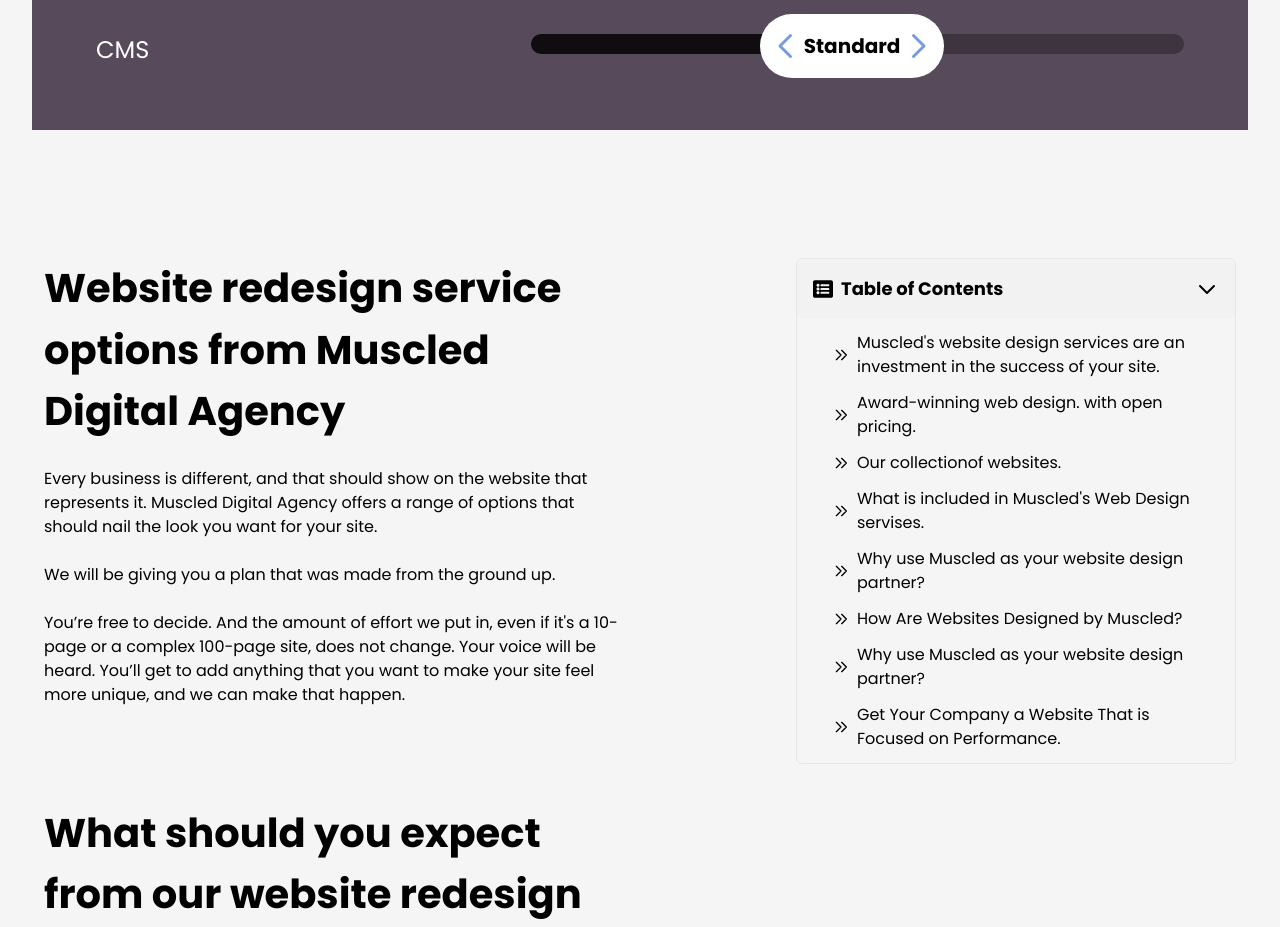
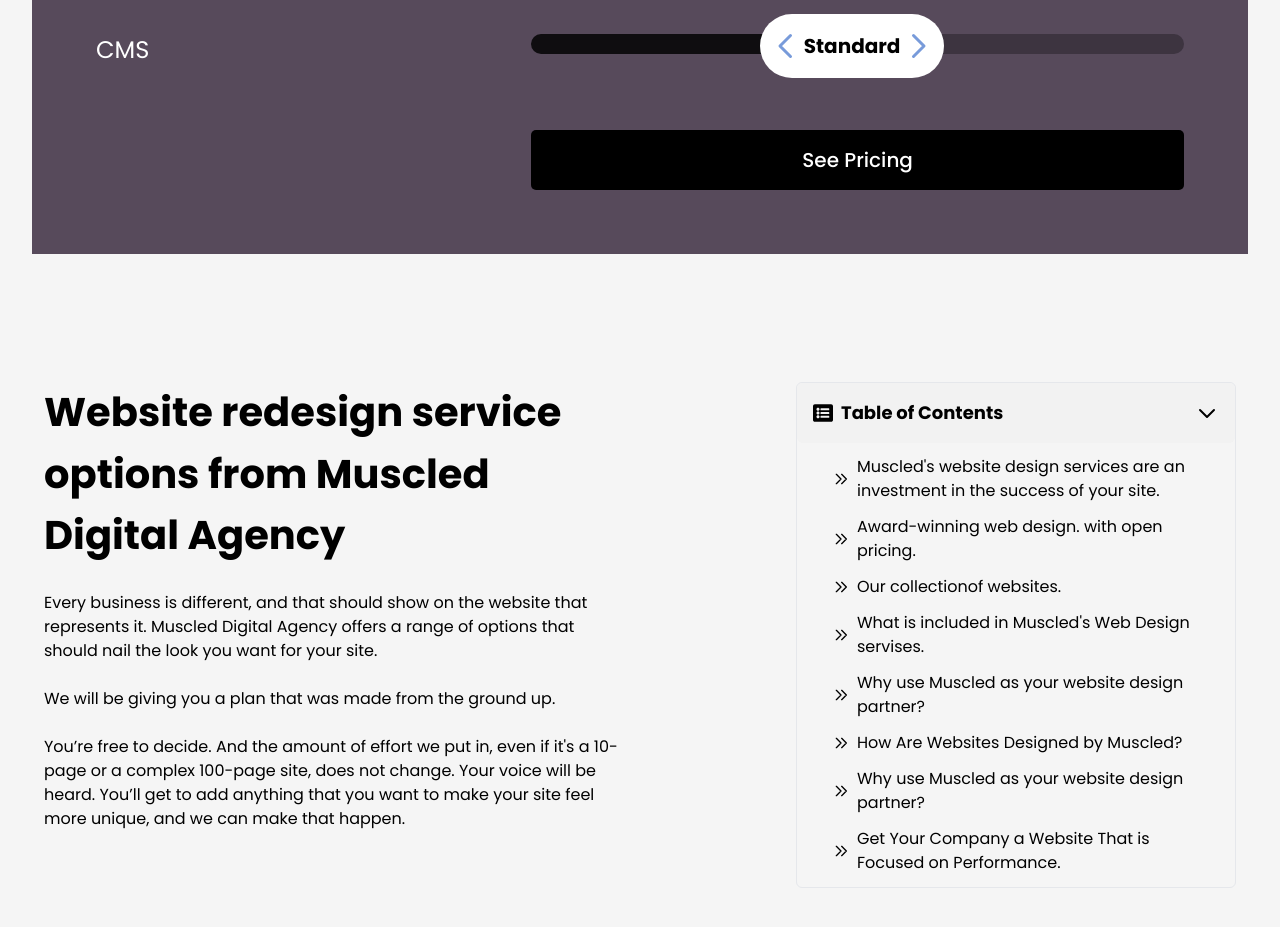
Before and after one commit to Musclednazmul123/muscled-landing-pages, a Next.js app: page /views/website-redesign-services in a window 1280 px wide. Shown: the part 4240-5167 px from the top of the page. Built offline with nearby package versions, Linux system fonts and the light colour scheme.

Commit message:
web resdesign page done

```diff
--- a/components/WebsiteRedesignService/Quotation.tsx
+++ b/components/WebsiteRedesignService/Quotation.tsx
@@ -1,5 +1,6 @@
 import React, { ReactNode } from "react";
 import { NextPage } from "next";
+import Button from "components/Fawwaz/Button";
 
 interface IProps {
   children?: ReactNode;
@@ -16,6 +17,15 @@
       <div className="flex flex-col justify-between mt-16 h-[1045px]">
         {children}
       </div>
+      <div className="flex  mt-16 justify-end">
+        <Button
+          textColor="text-white"
+          bgColor="bg-black"
+          className=" text-xl w-full lg:w-3/5 font-[500] h-[60px]"
+        >
+          See Pricing
+        </Button>
+      </div>
     </div>
   );
 };
```
